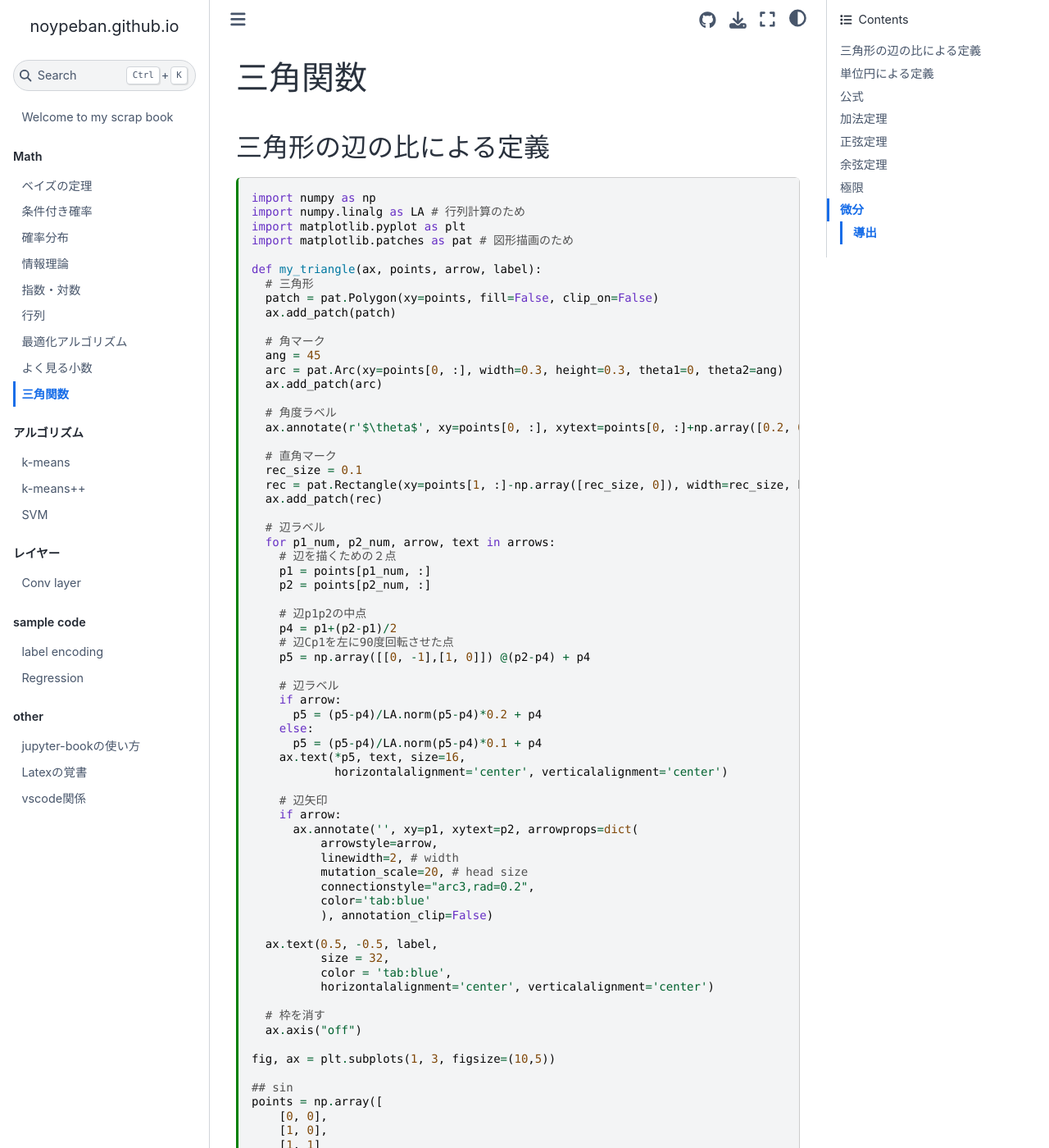
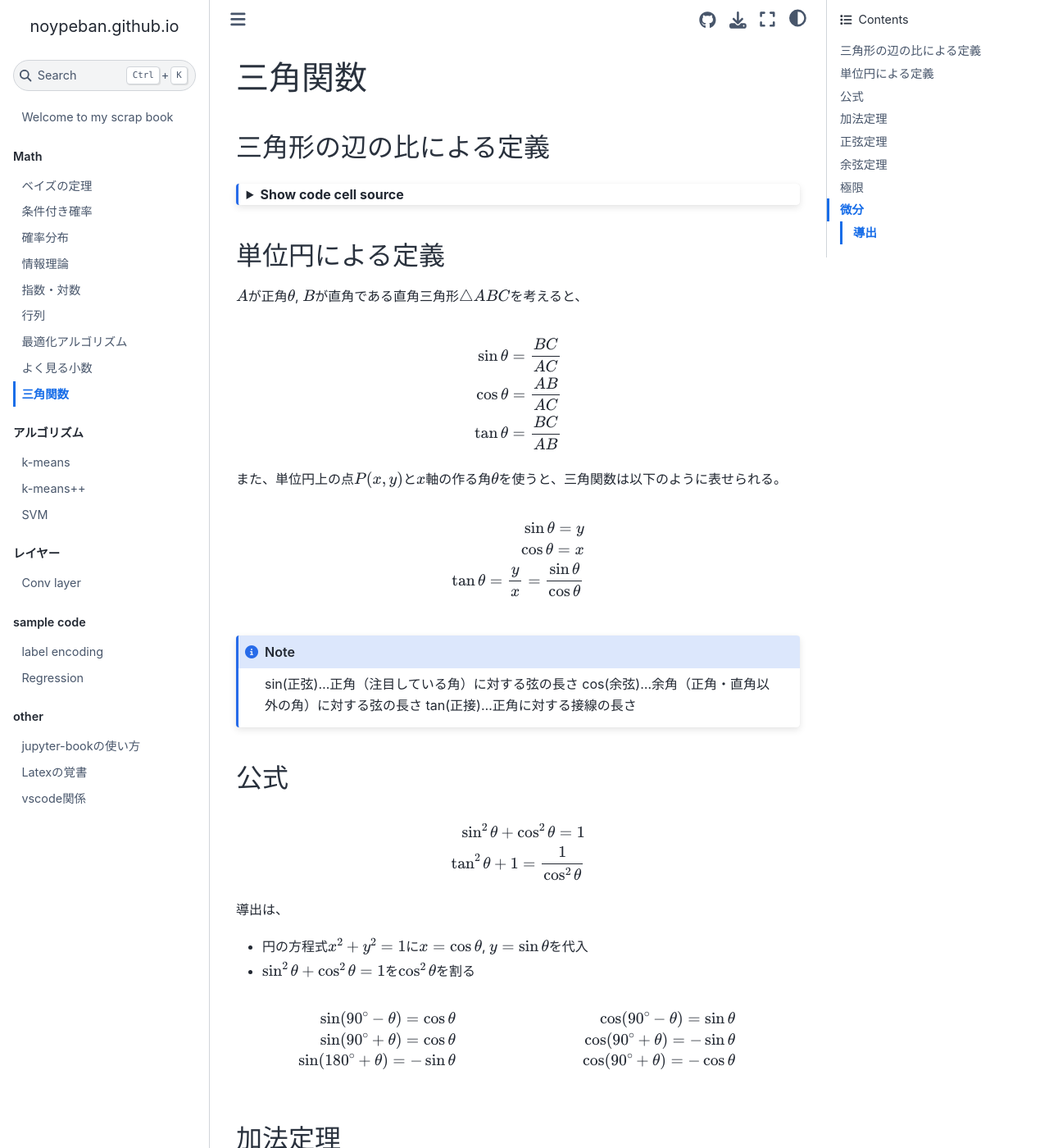
Before and after one commit to noypeban/noypeban.github.io, a Jupyter Book: the page built from math/trigonometric.md, in a window 1280 px wide and 1400 px high. Shown: the whole window at 82% size. Built offline with Jupyter Book 1.0.4 settings and Sphinx 7.4.7 and the Sphinx Book theme 1.1.4, drawn with Linux system fonts in a browser that asks for light colours; part of the change alters nothing that is shown; some of the changed text lies outside the part shown.

````diff
--- a/math/trigonometric.md
+++ b/math/trigonometric.md
@@ -15,6 +15,8 @@ kernelspec:
 ## 三角形の辺の比による定義
 
 ```{code-cell} python
+:tags: [hide-input]
+
 import numpy as np
 import numpy.linalg as LA # 行列計算のため
 import matplotlib.pyplot as plt
````
